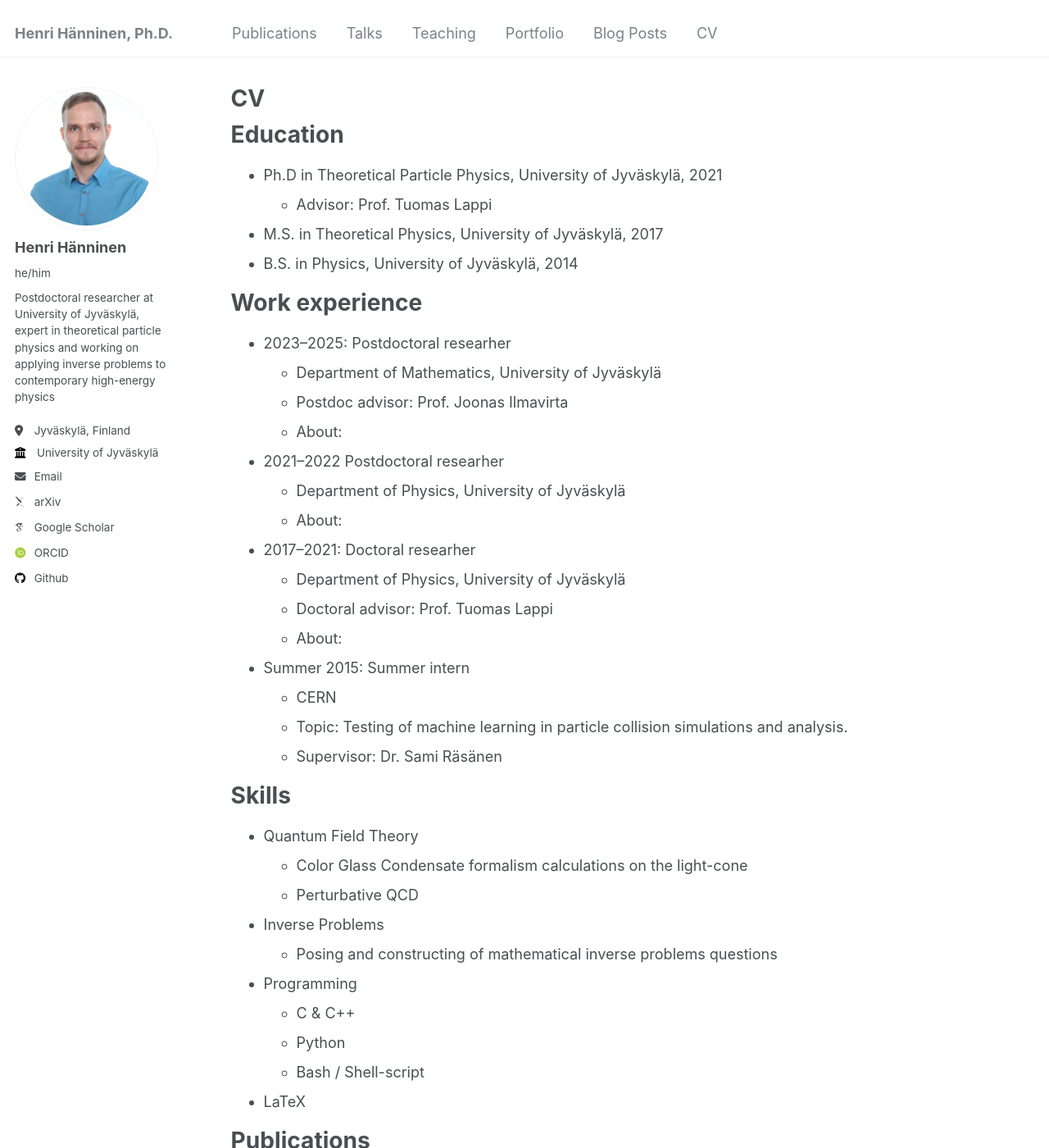
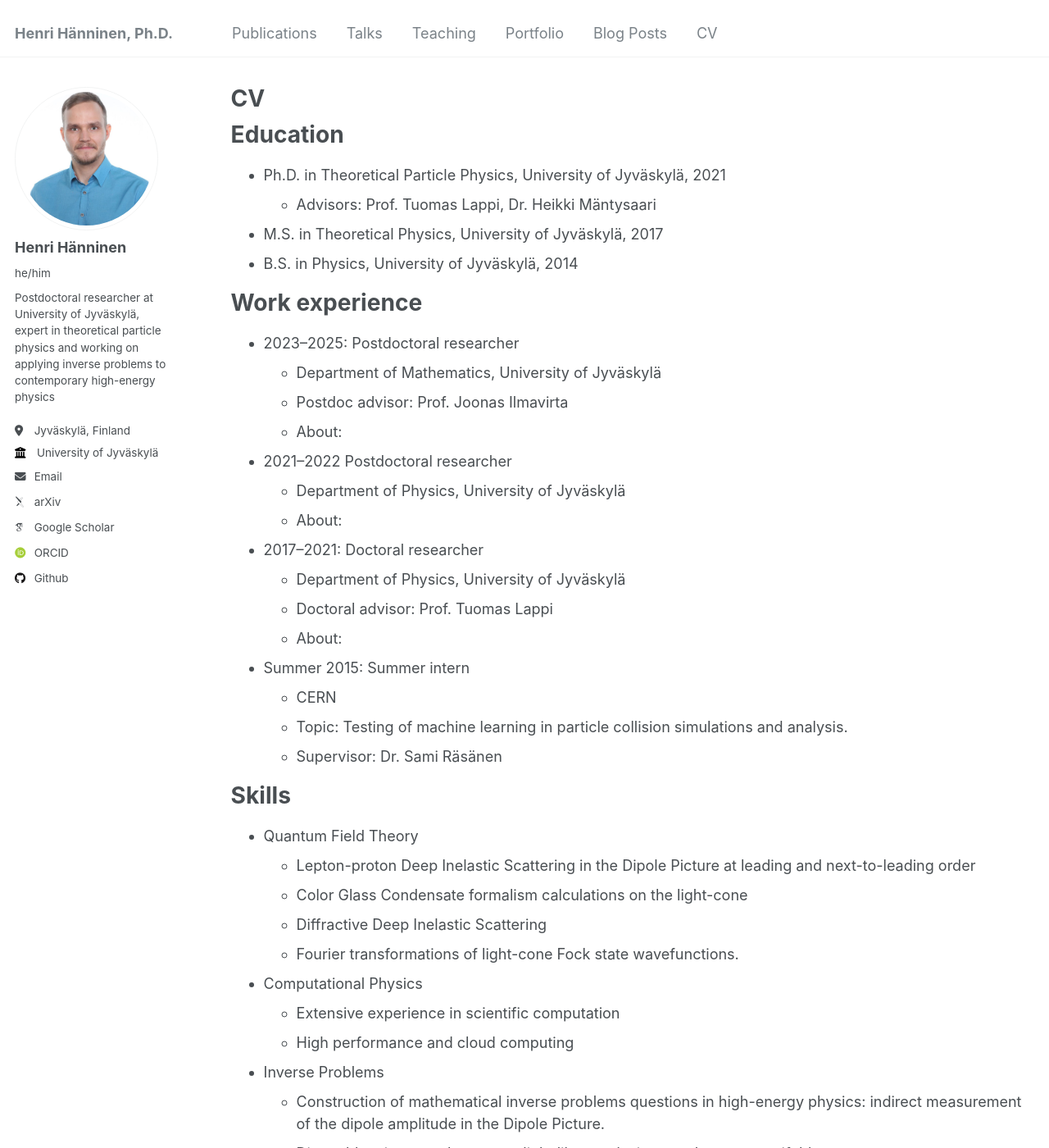
Before and after one commit to hhannine/hhannine.github.io, a Jekyll site: the page built from _pages/cv.md, in a window 1280 px wide and 1400 px high. Shown: the whole window at 82% size. Built offline with Jekyll 4.4.1, drawn with Linux system fonts in a browser that asks for light colours; some web fonts are replaced; some of the changed text lies outside the part shown.

Commit message:
Update cv.md

```diff
--- a/_pages/cv.md
+++ b/_pages/cv.md
@@ -11,21 +11,21 @@ redirect_from:
 
 Education
 ======
-* Ph.D in Theoretical Particle Physics, University of Jyväskylä, 2021
-  * Advisor: Prof. Tuomas Lappi
+* Ph.D. in Theoretical Particle Physics, University of Jyväskylä, 2021
+  * Advisors: Prof. Tuomas Lappi, Dr. Heikki Mäntysaari
 * M.S. in Theoretical Physics, University of Jyväskylä, 2017
 * B.S. in Physics, University of Jyväskylä, 2014
 
 Work experience
 ======
-* 2023--2025: Postdoctoral researher
+* 2023--2025: Postdoctoral researcher
   * Department of Mathematics, University of Jyväskylä
   * Postdoc advisor: Prof. Joonas Ilmavirta
   * About:
-* 2021--2022  Postdoctoral researher
+* 2021--2022  Postdoctoral researcher
   * Department of Physics, University of Jyväskylä
   * About:
-* 2017--2021: Doctoral researher
+* 2017--2021: Doctoral researcher
   * Department of Physics, University of Jyväskylä
   * Doctoral advisor: Prof. Tuomas Lappi
   * About:
@@ -38,10 +38,16 @@ Work experience
 Skills
 ======
 * Quantum Field Theory
+  * Lepton-proton Deep Inelastic Scattering in the Dipole Picture at leading and next-to-leading order
   * Color Glass Condensate formalism calculations on the light-cone
-  * Perturbative QCD
+  * Diffractive Deep Inelastic Scattering
+  * Fourier transformations of light-cone Fock state wavefunctions.
+* Computational Physics
+  * Extensive experience in scientific computation
+  * High performance and cloud computing
 * Inverse Problems
-  * Posing and constructing of mathematical inverse problems questions
+  * Construction of mathematical inverse problems questions in high-energy physics: indirect measurement of the dipole amplitude in the Dipole Picture.
+  * Dix problem in cosmology: near-light like geodesics on a Lorentz manifold
 * Programming
   * C & C++
   * Python
```
